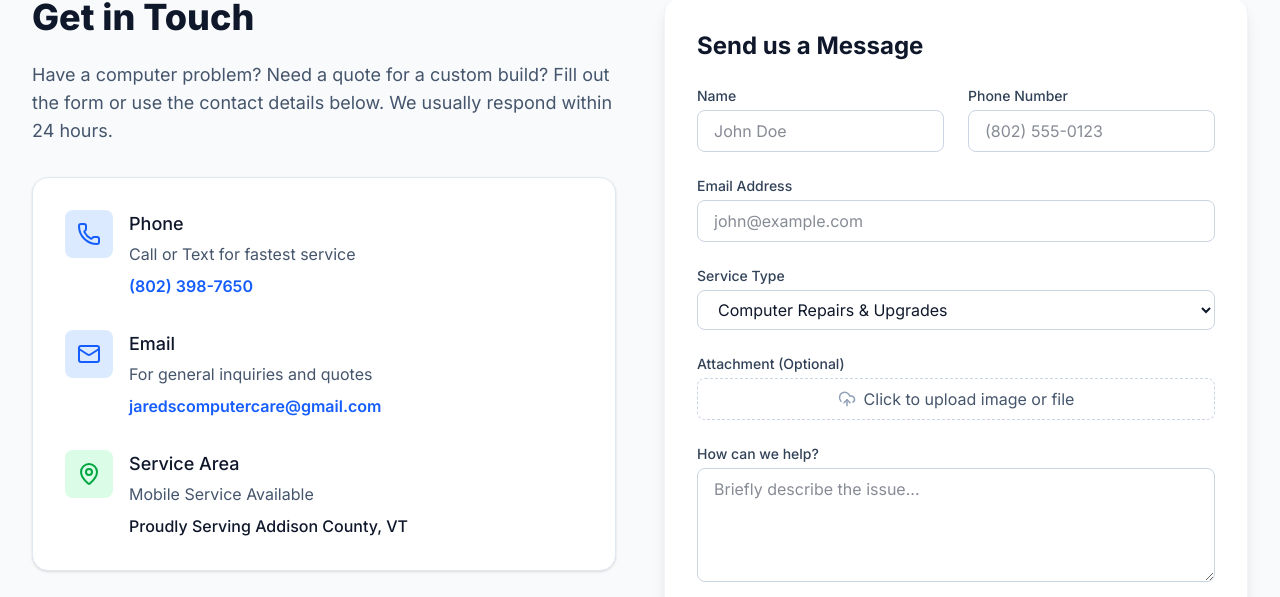
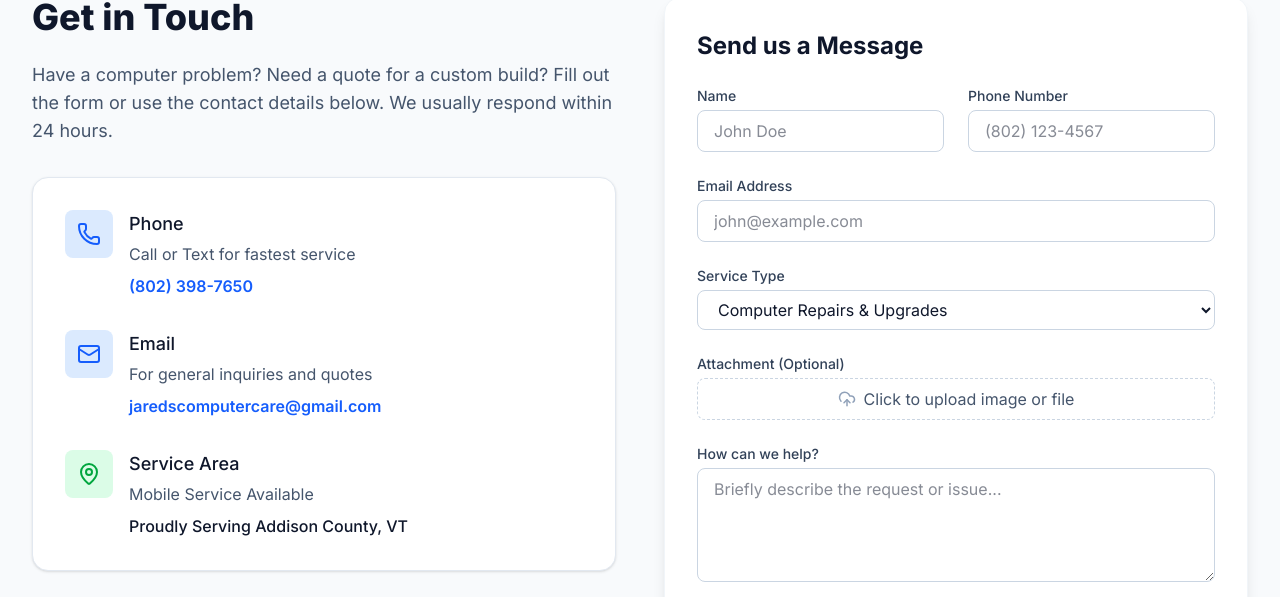
Before and after one commit to jaredscomputercare/jaredscomputercare-web, a Next.js app: page / in a window 1280 px wide. Both pictures are taken after a click on the button "Contact". Shown: the part 203-800 px from the top of the page. Built offline with nearby package versions, Linux system fonts and the light colour scheme.

Commit message:
general updates v1

```diff
--- a/app/page.tsx
+++ b/app/page.tsx
@@ -318,7 +318,7 @@ const About = () => {
 
           <div>
             <h2 className="text-3xl font-extrabold text-slate-900 sm:text-4xl mb-6">
-              Jared Messner IT Services
+              Jared's Computer Care
             </h2>
             <p className="text-lg text-slate-600 mb-6">
               Based right here in Addison County, Vermont, I provide personalized IT support that big box stores just can't match.
@@ -448,7 +448,7 @@ const ContactPage = ({ onNavigate }: ContactPageProps) => {
                     name="phone"
                     required
                     className="w-full px-4 py-2 border border-slate-300 rounded-lg focus:ring-2 focus:ring-blue-500 focus:border-blue-500 outline-none transition-all"
-                    placeholder="(802) 555-0123"
+                    placeholder="(802) 123-4567"
                   />
                 </div>
               </div>
@@ -521,7 +521,7 @@ const ContactPage = ({ onNavigate }: ContactPageProps) => {
                   rows={4}
                   required
                   className="w-full px-4 py-2 border border-slate-300 rounded-lg focus:ring-2 focus:ring-blue-500 focus:border-blue-500 outline-none transition-all"
-                  placeholder="Briefly describe the issue..."
+                  placeholder="Briefly describe the request or issue..."
                 />
               </div>
 
```
